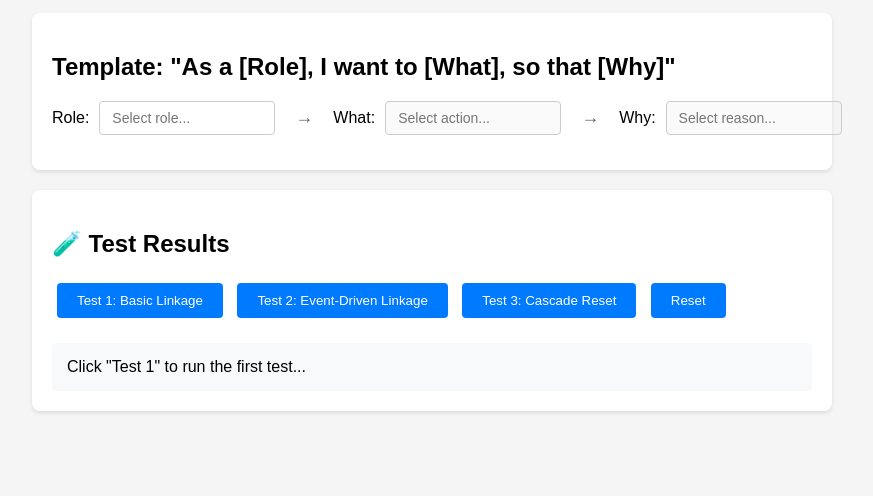
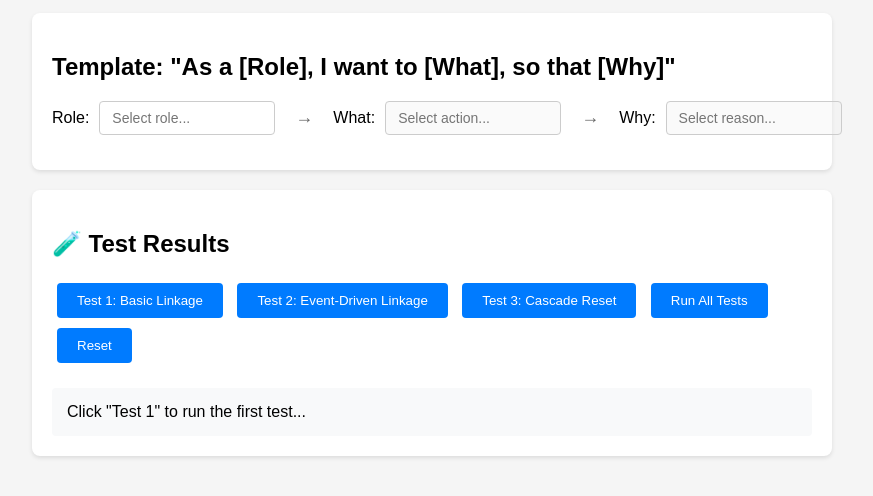
Before and after one commit to ThePassionateProgrammer/prompt-manager, a plain HTML site: page test_cascading_combo_boxes.html in a window 1280 px wide. Shown: the part 122-618 px from the top of the page, without its empty margins (208-1081 px from the left). Drawn offline with Linux system fonts and the light colour scheme.

Commit message:
f: fix event listener setup for test execution
- Extract setupEventListeners() function for better test control
- Ensure event listeners are properly initialized before tests run
- Add runAllTests() function for comprehensive testing
- Ready to run tests and see RED state

Learning: Test setup and initialization is critical for UI testing

```diff
--- a/test_cascading_combo_boxes.html
+++ b/test_cascading_combo_boxes.html
@@ -145,6 +145,7 @@
         <button class="test-button" onclick="runTest1()">Test 1: Basic Linkage</button>
         <button class="test-button" onclick="runTest2()">Test 2: Event-Driven Linkage</button>
         <button class="test-button" onclick="runTest3()">Test 3: Cascade Reset</button>
+        <button class="test-button" onclick="runAllTests()">Run All Tests</button>
         <button class="test-button" onclick="resetTest()">Reset</button>
         <div class="test-results" id="test-results">
             Click "Test 1" to run the first test...
@@ -326,6 +327,35 @@
             }, 100);
         }
 
+        // Run all tests sequentially
+        function runAllTests() {
+            const results = document.getElementById('test-results');
+            results.innerHTML = '<h3>🧪 Running All Tests...</h3>';
+
+            // Reset first
+            resetTest();
+
+            // Run tests with delays
+            setTimeout(() => {
+                runTest1();
+                setTimeout(() => {
+                    resetTest();
+                    setTimeout(() => {
+                        runTest2();
+                        setTimeout(() => {
+                            resetTest();
+                            setTimeout(() => {
+                                runTest3();
+                                setTimeout(() => {
+                                    results.innerHTML += '<h3>🎯 All Tests Complete!</h3>';
+                                }, 500);
+                            }, 500);
+                        }, 500);
+                    }, 500);
+                }, 500);
+            }, 500);
+        }
+
         function populateWhatCombo(role) {
             const whatDropdown = document.getElementById('what-dropdown');
             const whatInput = document.getElementById('what-input');
@@ -390,7 +420,7 @@
         }
 
         // Set up event listeners for manual testing
-        document.addEventListener('DOMContentLoaded', function() {
+        function setupEventListeners() {
             const roleInput = document.getElementById('role-input');
             const whatInput = document.getElementById('what-input');
 
@@ -404,7 +434,10 @@
                 const role = document.getElementById('role-input').value;
                 populateWhyCombo(role, this.value);
             });
-        });
+        }
+
+        // Initialize when DOM is ready
+        document.addEventListener('DOMContentLoaded', setupEventListeners);
     </script>
 </body>
 </html>
```
